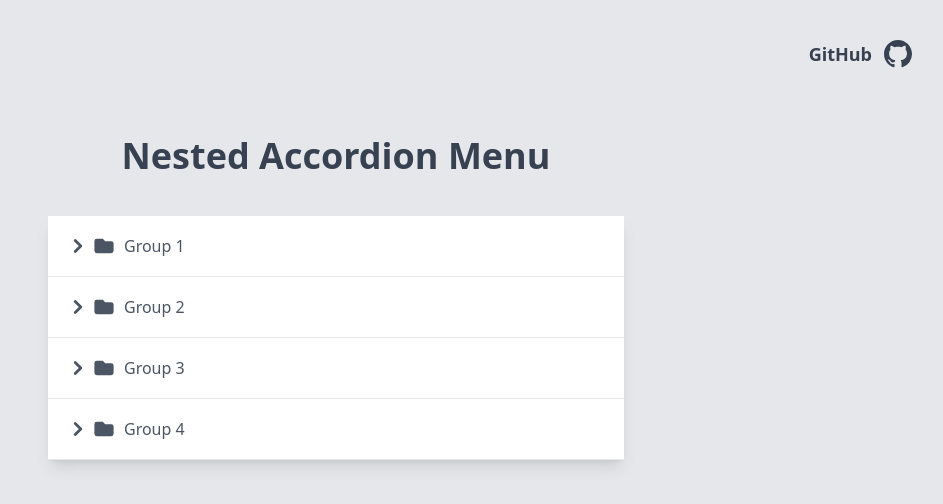
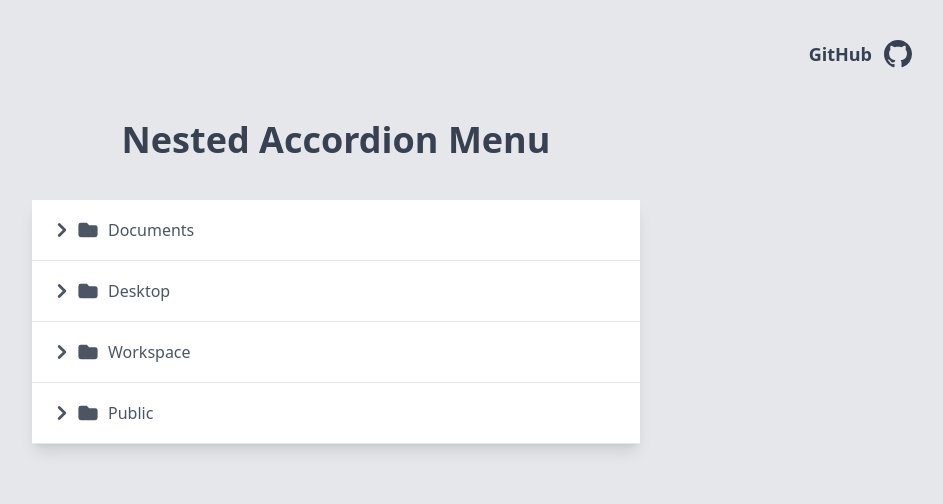
Before and after one commit to onesine/usage-react-headless-accordion, a React (Create React App) app: page / in a window 1280 px wide. Shown: the top 504 px of the page, without its empty margins (304-1247 px from the left). Built offline with nearby package versions, Linux system fonts and the light colour scheme.

Commit message:
Update data

```diff
--- a/src/App.js
+++ b/src/App.js
@@ -2,7 +2,7 @@ import Accordion from "./packages/accordion";
 import AccordionItem from "./packages/accordion/AccordionItem";
 import AccordionHeader from "./packages/accordion/AccordionHeader";
 import AccordionBody from "./packages/accordion/AccordionBody";
-import {Chevron, CloseFolder, GitHub, OpenFolder, Picture} from "./components/icons";
+import {Archive, Chevron, CloseFolder, GitHub, Music, OpenFolder, Picture, Video} from "./components/icons";
 import {menu} from "./constants";
 
 const App = () => {
@@ -13,8 +13,19 @@ const App = () => {
 
         const buttonClass = "w-full flex items-center text-gray-600 border-b p-4";
 
+        const FileTemplate = ({children, index, title}) => (
+            <a
+                onClick={e => {e.preventDefault()}}
+                href={`/picture-${index}`}
+                className={buttonClass}
+            >
+                {children}
+                <Title>{title}</Title>
+            </a>
+        );
+
         switch (item.type) {
-            case "group":
+            case "folder":
                 return (
                     <AccordionItem key={index}>
                         <AccordionHeader className={buttonClass} href={"/toto"} as={"a"}>
@@ -44,16 +55,28 @@ const App = () => {
                 )
             case "image":
                 return (
-                    <a
-                        key={index}
-                        onClick={e => {e.preventDefault()}}
-                        href={`/picture-${index}`}
-                        className={buttonClass}
-                    >
+                    <FileTemplate title={item.title} key={index} index={index}>
                         <Picture className="w-6 h-6"/>
-                        <Title>{item.title}</Title>
-                    </a>
-                )
+                    </FileTemplate>
+                );
+            case "video":
+                return (
+                    <FileTemplate title={item.title} key={index} index={index}>
+                        <Video className="w-6 h-6"/>
+                    </FileTemplate>
+                );
+            case "music":
+                return (
+                    <FileTemplate title={item.title} key={index} index={index}>
+                        <Music className="w-6 h-6"/>
+                    </FileTemplate>
+                );
+            case "archive":
+                return (
+                    <FileTemplate title={item.title} key={index} index={index}>
+                        <Archive className="w-6 h-6"/>
+                    </FileTemplate>
+                );
             default :
                 return null;
         }
@@ -61,14 +84,14 @@ const App = () => {
 
     return (
         <div className="min-h-screen py-10 w-full flex justify-center">
-            <a href="https://github.com/onesine/react-nested-accordion" className="absolute block inline-flex items-center space-x-3 top-10 right-16 text-lg font-semibold text-gray-700 transition duration-300 hover:text-gray-900">
-                <span>GitHub</span>
-                <GitHub className="w-7 h-7"/>
+            <a href="https://github.com/onesine/react-nested-accordion" className="absolute block inline-flex items-center space-x-3 top-6 md:top-10 right-16 font-semibold text-gray-700 transition duration-300 hover:text-gray-900">
+                <span className="text-md md:text-lg">GitHub</span>
+                <GitHub className="w-5 md:w-7 h-5 md:h-7"/>
             </a>
 
 
-            <div className="w-3/6 p-8 mt-16">
-                <h3 className="text-4xl mb-10 font-bold text-gray-700 text-center">Nested Accordion Menu</h3>
+            <div className="w-full md:w-4/6 lg:w-3/6 p-4 mt-8 md:mt-16">
+                <h3 className="text-xl md:text-2xl lg:text-4xl mb-6 md:mb-10 font-bold text-gray-700 text-center">Nested Accordion Menu</h3>
                 <div className="bg-white shadow-lg">
                     <Accordion>
                         {menu.map(printItem)}
--- a/src/components/icons.jsx
+++ b/src/components/icons.jsx
@@ -14,6 +14,18 @@ export const Picture = ({className = ""}) => (
     <svg className={className} fill="currentColor" viewBox="0 0 20 20" xmlns="http://www.w3.org/2000/svg"><path fillRule="evenodd" d="M4 3a2 2 0 00-2 2v10a2 2 0 002 2h12a2 2 0 002-2V5a2 2 0 00-2-2H4zm12 12H4l4-8 3 6 2-4 3 6z" clipRule="evenodd" /></svg>
 );
 
+export const Video = ({className = ""}) => (
+    <svg className={className} fill="currentColor" viewBox="0 0 20 20" xmlns="http://www.w3.org/2000/svg"><path fillRule="evenodd" d="M4 3a2 2 0 00-2 2v10a2 2 0 002 2h12a2 2 0 002-2V5a2 2 0 00-2-2H4zm3 2h6v4H7V5zm8 8v2h1v-2h-1zm-2-2H7v4h6v-4zm2 0h1V9h-1v2zm1-4V5h-1v2h1zM5 5v2H4V5h1zm0 4H4v2h1V9zm-1 4h1v2H4v-2z" clipRule="evenodd" /></svg>
+);
+
+export const Music = ({className = ""}) => (
+    <svg className={className} fill="currentColor" viewBox="0 0 20 20" xmlns="http://www.w3.org/2000/svg"><path d="M18 3a1 1 0 00-1.196-.98l-10 2A1 1 0 006 5v9.114A4.369 4.369 0 005 14c-1.657 0-3 .895-3 2s1.343 2 3 2 3-.895 3-2V7.82l8-1.6v5.894A4.37 4.37 0 0015 12c-1.657 0-3 .895-3 2s1.343 2 3 2 3-.895 3-2V3z" /></svg>
+);
+
+export const Archive = ({className = ""}) => (
+    <svg className={className} stroke="currentColor" fill="currentColor" strokeWidth="0" viewBox="0 0 1024 1024" height="1em" width="1em" xmlns="http://www.w3.org/2000/svg"><path d="M296 392h64v64h-64zm0 190v160h128V582h-64v-62h-64v62zm80 48v64h-32v-64h32zm-16-302h64v64h-64zm-64-64h64v64h-64zm64 192h64v64h-64zm0-256h64v64h-64zm494.6 88.6L639.4 73.4c-6-6-14.1-9.4-22.6-9.4H192c-17.7 0-32 14.3-32 32v832c0 17.7 14.3 32 32 32h640c17.7 0 32-14.3 32-32V311.3c0-8.5-3.4-16.7-9.4-22.7zM790.2 326H602V137.8L790.2 326zm1.8 562H232V136h64v64h64v-64h174v216a42 42 0 0 0 42 42h216v494z" stroke="none"/></svg>
+);
+
 export const GitHub = ({className = ""}) => (
     <svg className={className} stroke="currentColor" fill="currentColor" strokeWidth="0" viewBox="0 0 16 16" height="1em" width="1em" xmlns="http://www.w3.org/2000/svg"><path d="M8 0C3.58 0 0 3.58 0 8c0 3.54 2.29 6.53 5.47 7.59.4.07.55-.17.55-.38 0-.19-.01-.82-.01-1.49-2.01.37-2.53-.49-2.69-.94-.09-.23-.48-.94-.82-1.13-.28-.15-.68-.52-.01-.53.63-.01 1.08.58 1.23.82.72 1.21 1.87.87 2.33.66.07-.52.28-.87.51-1.07-1.78-.2-3.64-.89-3.64-3.95 0-.87.31-1.59.82-2.15-.08-.2-.36-1.02.08-2.12 0 0 .67-.21 2.2.82.64-.18 1.32-.27 2-.27.68 0 1.36.09 2 .27 1.53-1.04 2.2-.82 2.2-.82.44 1.1.16 1.92.08 2.12.51.56.82 1.27.82 2.15 0 3.07-1.87 3.75-3.65 3.95.29.25.54.73.54 1.48 0 1.07-.01 1.93-.01 2.2 0 .21.15.46.55.38A8.012 8.012 0 0 0 16 8c0-4.42-3.58-8-8-8z" stroke="none"/></svg>
-)
+);
--- a/src/constants/index.js
+++ b/src/constants/index.js
@@ -1,105 +1,131 @@
 export const menu = [
     {
-        type: "group",
-        title: "Group 1",
+        type: "folder",
+        title: "Documents",
         submenu: [
             {
-                type: "group",
-                title: "Sub Group 1",
+                type: "folder",
+                title: "Pictures",
                 submenu: [
                     {
                         type: "image",
-                        title: "Picture 1"
+                        title: "Picture_1.png"
                     },
                     {
                         type: "image",
-                        title: "Picture 2"
-                    },
-                    {
-                        type: "image",
-                        title: "Picture 3"
-                    },
+                        title: "Picture_2.png"
+                    }
                 ]
             },
             {
-                type: "group",
-                title: "Sub Group 2",
+                type: "folder",
+                title: "Videos",
                 submenu: [
                     {
-                        type: "group",
-                        title: "Sub Group Level 3",
+                        type: "video",
+                        title: "Video_1.mp4"
+                    },
+                    {
+                        type: "video",
+                        title: "Video_2.mp4"
+                    }
+                ]
+            },
+            {
+                type: "folder",
+                title: "Musics",
+                submenu: [
+                    {
+                        type: "music",
+                        title: "Music_1.mp3"
+                    },
+                    {
+                        type: "music",
+                        title: "Music_mp3"
+                    }
+                ]
+            },
+            {
+                type: "folder",
+                title: "Downloads",
+                submenu: [
+                    {
+                        type: "folder",
+                        title: "Jujutsu Kaisen",
                         submenu: [
                             {
-                                type: "image",
-                                title: "image"
+                                type: "video",
+                                title: "episode-1.mp4"
                             },
                             {
-                                type: "image",
-                                title: "image"
+                                type: "video",
+                                title: "episode-2.mp4"
                             },
                         ]
                     },
                     {
-                        type: "image",
-                        title: "image"
+                        type: "archive",
+                        title: "android-studio-2021.3.1.17-linux.tar.gz"
                     },
                 ]
             },
         ]
     },
     {
-        type: "group",
-        title: "Group 2",
+        type: "folder",
+        title: "Desktop",
         submenu: [
             {
                 type: "image",
-                title: "Picture 1"
+                title: "Screen_Shot_2022_10_21_at_12.12.47.png"
             },
             {
-                type: "image",
-                title: "Picture 2"
+                type: "video",
+                title: "One_piece_episode_1037.mp4"
             },
         ]
     },
     {
-        type: "group",
-        title: "Group 3",
+        type: "folder",
+        title: "Workspace",
         submenu: [
             {
-                type: "image",
-                title: "Picture 1"
+                type: "folder",
+                title: "Lab react",
+                submenu: []
             },
             {
-                type: "image",
-                title: "Picture 2"
+                type: "folder",
+                title: "Lab Laravel",
+                submenu: []
             },
         ]
     },
     {
-        type: "group",
-        title: "Group 4",
+        type: "folder",
+        title: "Public",
         submenu: [
             {
-                type: "group",
-                title: "Sub Group 3",
+                type: "folder",
+                title: "week",
                 submenu: [
                     {
                         type: "image",
-                        title: "Picture 1"
+                        title: "picture.jpg"
                     },
                     {
-                        type: "image",
-                        title: "Picture 2"
+                        type: "music",
+                        title: "song.mp3"
                     },
                 ]
             },
             {
-                type: "image",
-                title: "Picture 1"
+                type: "video",
+                title: "video.mp4"
             },
             {
                 type: "image",
-                title: "Picture 2"
+                title: "picture.gif"
             },
         ]
     }
```
Also changed, not shown: 1 other file (tests, documents, lock files or other folders).
